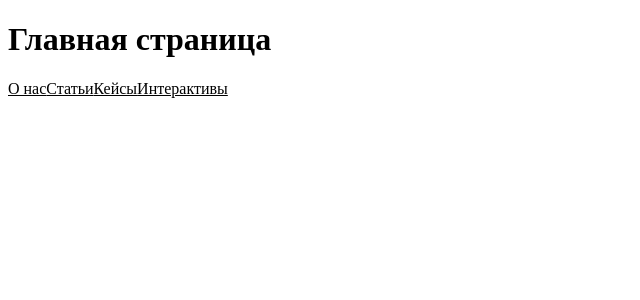
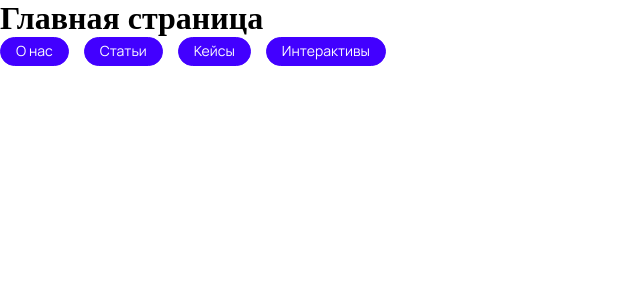
Before and after one commit to machere13/HSE_2.4_Connecteam_React, a Next.js app: page / in a window 1280 px wide. Shown: the top 300 px of the page, without its empty margins (0-640 px from the left). Built offline with nearby package versions, Linux system fonts and the light colour scheme.

Commit message:
fixed: styles on all project

```diff
--- /dev/null
+++ b/pages/_app.tsx
@@ -0,0 +1,8 @@
+import '@/index.css'
+import type { AppProps } from 'next/app'
+
+function App({ Component, pageProps }: AppProps) {
+  return <Component {...pageProps} />
+}
+
+export default App
```
Also changed, not shown: 1 other file (tests, documents, lock files or other folders).
